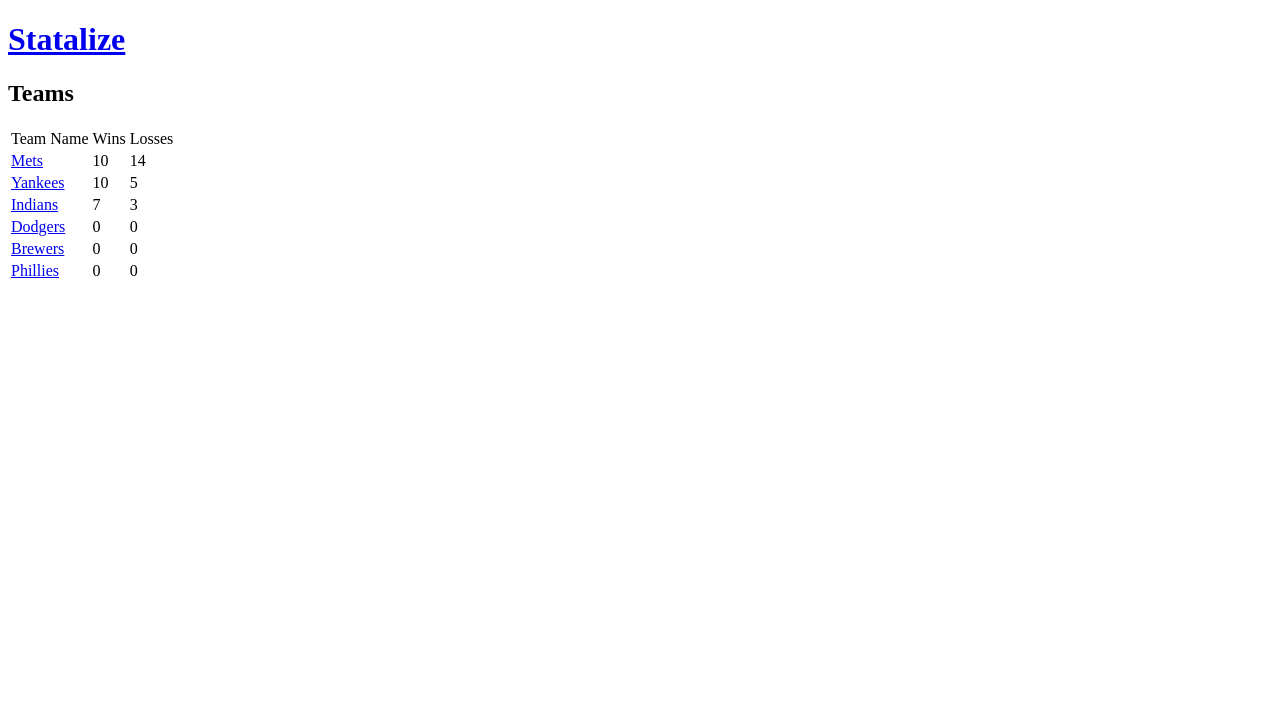
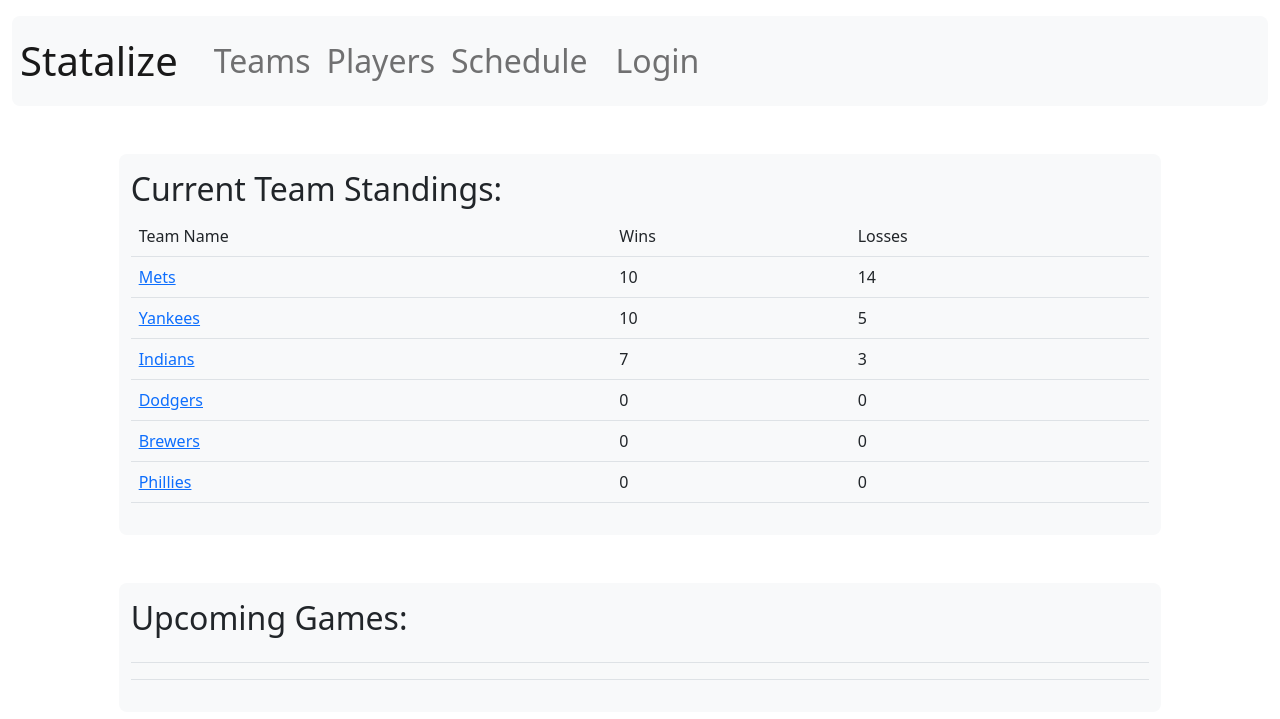
Before and after one commit to sfitz3215/statalize, a Django app: page / in a window 1280 px wide. Shown: the top 719 px of the page. Run offline with Django 5.2, Linux system fonts and the light colour scheme; data comes from the database, SQL or seed files in the repository; some libraries are stand-ins or nearby versions.

Commit message:
Base, home, and teams basics bootstrap done

```diff
--- a/templates/base.html
+++ b/templates/base.html
@@ -5,15 +5,41 @@
     <title>
         {% block title %} Statalize {% endblock %}
     </title>
-  </head>
+    <link href="https://cdn.jsdelivr.net/npm/bootstrap@5.2.3/dist/css/bootstrap.min.css" rel="stylesheet" integrity="sha384-rbsA2VBKQhggwzxH7pPCaAqO46MgnOM80zW1RWuH61DGLwZJEdK2Kadq2F9CUG65" crossorigin="anonymous">
+  <script src="https://www.kryogenix.org/code/browser/sorttable/sorttable.js"></script>
+</head>
   <body>
-    <div>
-        <div>
-            <h1>
-                <a href="{% url 'home' %}">Statalize</a>
-            </h1>
+    <div class = "container-fluid bg-body">
+        <nav class="navbar pt-3 mt-3 navbar-expand-lg navbar-light bg-light rounded-3">
+            <a class="navbar-brand ms-2" href="{% url 'home' %}"><h1>Statalize</h1></a>
+            <div class = "container-fluid">
+                <button class="navbar-toggler" type="button" data-bs-toggle="collapse" data-bs-target="#navbarNavAltMarkup" aria-controls="navbarNavAltMarkup" aria-expanded="false" aria-label="Toggle navigation">
+                    <span class="navbar-toggler-icon"></span>
+                </button>
+                <div class="collapse navbar-collapse" id="navbarNavAltMarkup">
+                    <div class="navbar-nav">
+                        <a class="nav-item nav-link" href=""><h2>Teams</h2></a>
+                        <a class="nav-item nav-link" href=""><h2>Players</h2></a>
+                        <a class="nav-item nav-link" href=""><h2>Schedule</h2></a>
+                        <span class = "container rounded-3">
+                            {% if user.is_authenticated %}
+                                <a class="nav-item nav-link " href="{% url 'logout' %}"><h2>Logout</h2></a>
+                            {% else %}
+                                <a  class="nav-item nav-link" href="{% url 'login' %}"><h2>Login</h2></a>
+                            {% endif %}
+                        </span>
+                    </div>
+                </div>
+            </div>
+        </nav>
+        <div class="row">
+            <div class="col-1"></div>
+            <div class="col-10">
+                {% block body %} {% endblock %}
+            </div>
+            <div class="col-1"></div>
         </div>
-        {% block body %} {% endblock %}
     </div>
+  <script src="https://cdn.jsdelivr.net/npm/bootstrap@5.3.3/dist/js/bootstrap.bundle.min.js" integrity="sha384-YvpcrYf0tY3lHB60NNkmXc5s9fDVZLESaAA55NDzOxhy9GkcIdslK1eN7N6jIeHz" crossorigin="anonymous"></script>
   </body>
 </html>
--- a/templates/statalize/home.html
+++ b/templates/statalize/home.html
@@ -1,17 +1,18 @@
 
 {% extends 'base.html' %}
 {% block body %}
-
-
+<div class = "container mt-5 pt-3 bg-light rounded-3">
       <h2>
-      Teams
+          Current Team Standings:
       </h2>
-<table>
+    <table class = "sortable table">
+    <thead>
         <tr>
             <td>Team Name</td>
             <td>Wins</td>
             <td>Losses</td>
         </tr>
+    </thead>
           {% for team in Teams%}
         <tr>
             <td><a href="{% url 'teams' id=team.id %}">{{team.team_name}}</a></td>
@@ -20,6 +21,25 @@
         </tr>
       {% endfor %}
 </table>
+<div class ="container pb-3">
+</div>
+</div>
 
-
+    <div class = "container mt-5 pt-3 bg-light rounded-3">
+      <h2>
+          Upcoming Games:
+      </h2>
+    <table class = "sortable table">
+    <thead>
+        <tr>
+            <td></td>
+        </tr>
+    </thead>
+        <tr>
+            <td></td>
+        </tr>
+</table>
+<div class ="container pb-3">
+</div>
+    </div>
 {% endblock %}
```
Also changed, not shown: templates/statalize/teams.html (+8 -2 lines). Lines whose indentation alone changed are shown as unchanged.
